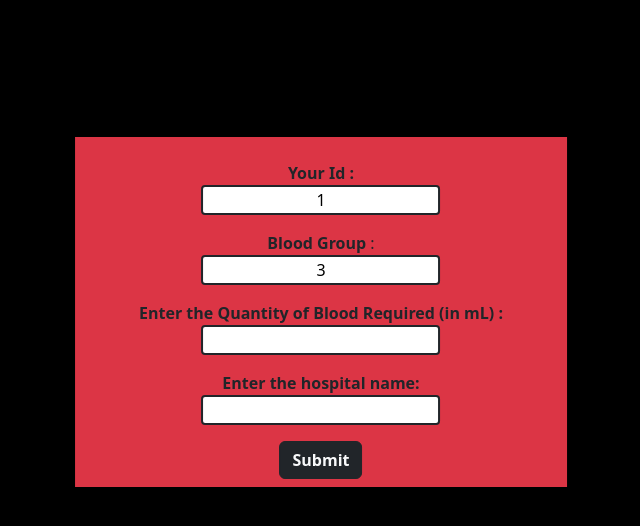
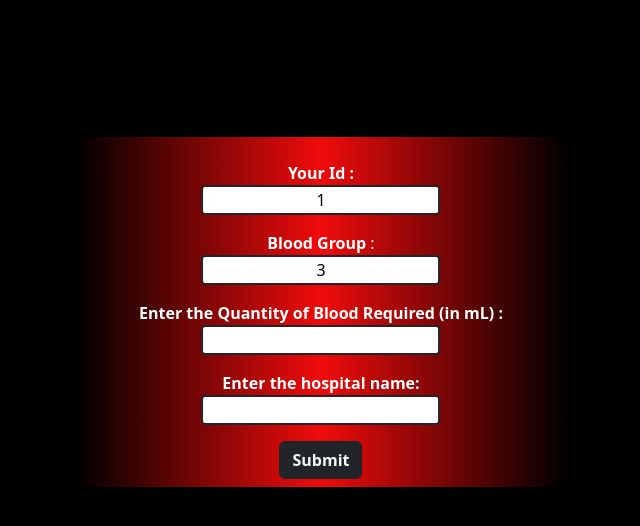
Before and after one commit to Prathviraj-Shetty/BloodBHost, a Django app: template templates/receive.html in a window 1280 px wide. Shown: the part 88-614 px from the top of the page, without its empty margins (319-959 px from the left). Run offline with Django 4.2, Linux system fonts and the light colour scheme; data comes from the database, SQL or seed files in the repository; both versions use the stored data as it was after the commit; the template is opened without the code that fills it: values that come from a table or form of the project are taken from there, most other values are stand-ins (such as "Sample title", 1, 10 or a date in 2020); some libraries are stand-ins or nearby versions.

Commit message:
Desing Fix

```diff
--- a/templates/receive.html
+++ b/templates/receive.html
@@ -1,14 +1,11 @@
 {% extends 'base.html' %}
 {% block title %}Receive{% endblock title %}
-{% block docstyle %}
-
-{% endblock docstyle %}
-{% block stylesheet %}<link href="./../static/pid.css" rel="stylesheet">{% endblock stylesheet %}
+{% block docstyle %}{% endblock docstyle %}
 {% block content %}
 
 <div class="container w-100 " style="height: 5vh;"></div>
-<div class="frame position-absolute top-50 start-50 translate-middle px-5 bg-danger text-center">
-    <!-- <div class="message text-center">{{msg1}}</div> -->
+<div class="frame idbox position-absolute top-50 start-50 translate-middle px-5  text-center">
+     {% comment %} <div class="message text-center">{{msg1}}</div>  {% endcomment %}
     <div class="py-2 ">
         <form method="post" action="/receive">
             {% csrf_token %}
```
Also changed, not shown: db.sqlite3.
